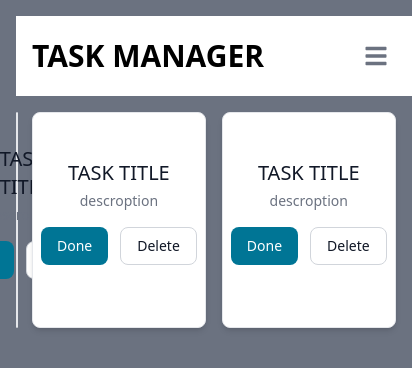
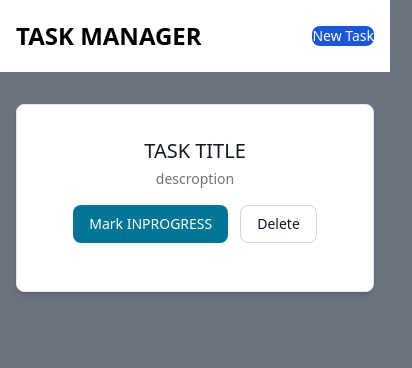
Before and after one commit to Toobaafzalii/azki-task-manager, a Next.js app: page / in a window 390 px wide. Shown: the top 368 px of the page, 412 px wide, since content can reach past the window. Built offline with nearby package versions, Linux system fonts and the light colour scheme.

Commit message:
feat: modify AppCard to use redux

```diff
--- a/src/app/components/appCard/index.tsx
+++ b/src/app/components/appCard/index.tsx
@@ -1,7 +1,10 @@
  "use client"
 
-import { Card, Dropdown, DropdownItem } from "flowbite-react";
+import { deleteTask, updateTaskStatus } from "@/redux/slice";
+import { ITask } from "@/types/type";
+import { Card } from "flowbite-react";
 import React from "react";
+import { useDispatch } from "react-redux";
 
 const customTheme = {
     "root": {
@@ -22,7 +25,30 @@ const customTheme = {
     }
   }
 
-const AppCard:React.FC = () => {
+const AppCard:React.FC<ITask> = ({description, title , status, id}) => {
+  const dispatch = useDispatch();
+
+  const handleStatusChange = () => {
+    let newStatus: "TODO" | "INPROGRESS" | "DONE";
+
+    switch (status) {
+      case "TODO":
+        newStatus = "INPROGRESS";
+        break;
+      case "INPROGRESS":
+        newStatus = "DONE";
+        break;
+      default:
+        newStatus = status;
+    }
+
+    dispatch(updateTaskStatus({ id, status: newStatus }));
+  };
+
+  const handleDelete = () => {
+    dispatch(deleteTask(id));
+  };
+
   return (
     <Card theme={customTheme}  className="max-w-sm ">
       <div className="flex justify-end px-2 pt-2">
@@ -31,13 +57,15 @@ const AppCard:React.FC = () => {
         <h5 className="mb-1 text-xl font-medium text-gray-900 dark:text-white">TASK TITLE</h5>
         <span className="text-sm text-gray-500 dark:text-gray-400">descroption</span>
         <div className="mt-4 flex space-x-3 lg:mt-6">
+        {status !== "DONE" ? (  <button
+            className=" inline-flex items-center rounded-lg bg-cyan-700 px-4 py-2 text-center text-sm font-medium text-white hover:bg-cyan-800 focus:outline-none focus:ring-4 focus:ring-cyan-300 dark:bg-cyan-600 dark:hover:bg-cyan-700 dark:focus:ring-cyan-800"
+            onClick={handleStatusChange}
+          >
+          {status == "TODO" ? "Mark INPROGRESS" : "Mark DONE"}
+          </button>) : (<></>) }
           <button
-            className="inline-flex items-center rounded-lg bg-cyan-700 px-4 py-2 text-center text-sm font-medium text-white hover:bg-cyan-800 focus:outline-none focus:ring-4 focus:ring-cyan-300 dark:bg-cyan-600 dark:hover:bg-cyan-700 dark:focus:ring-cyan-800"
-          >
-            Done
-          </button>
-          <button
-            className="inline-flex items-center rounded-lg border border-gray-300 bg-white px-4 py-2 text-center text-sm font-medium text-gray-900 hover:bg-gray-100 focus:outline-none focus:ring-4 focus:ring-gray-200 dark:border-gray-600 dark:bg-red-500 dark:text-white dark:hover:border-gray-700 dark:hover:bg-red-700 dark:focus:ring-gray-700"
+            className="inline-flex cursor-pointer items-center rounded-lg border border-gray-300 bg-white px-4 py-2 text-center text-sm font-medium text-gray-900 hover:bg-gray-100 focus:outline-none focus:ring-4 focus:ring-gray-200 dark:border-gray-600 dark:bg-red-500 dark:text-white dark:hover:border-gray-700 dark:hover:bg-red-700 dark:focus:ring-gray-700"
+            onClick={handleDelete}
           >
             Delete
           </button>
--- a/src/app/components/appHeader/index.tsx
+++ b/src/app/components/appHeader/index.tsx
@@ -103,14 +103,14 @@ import {
     return (
       <MegaMenu theme={customTheme} className="w-full col-span-4">
         <NavbarBrand href="/">
-          <span className="self-center whitespace-nowrap text-3xl font-semibold dark:text-white">
+          <span className="self-center whitespace-nowrap text-2xl sm:text-3xl font-semibold dark:text-white">
             TASK MANAGER
           </span>
         </NavbarBrand>
-        <div className="order-2 hidden items-center md:flex">
+        <div className="order-2 items-center flex">
           <Button onClick={onNewTaskClick}>New Task</Button>
         </div>
-        <NavbarToggle />
+        {/* <NavbarToggle /> */}
       </MegaMenu>
     );
   }
--- /dev/null
+++ b/src/app/containers/cards.tsx
@@ -0,0 +1,20 @@
+import { useSelector } from "react-redux";
+import AppCard from "../components/appCard";
+import { RootState } from "../../redux/store";
+import { ITask } from "@/types/type";
+
+const AppCardsContainer:React.FC = () => {
+    const tasks = useSelector((state: RootState) => state.tasks.tasks);
+
+    return(
+        <div className="w-full mx-auto grid grid-cols-1 sm:grid-cols-2 md:grid-cols-3 lg:grid-cols-4 gap-x-4 p-4">
+         {tasks.map((task: ITask) => (
+        <AppCard
+          key={task.id}
+         {...task}
+        />
+      ))}
+      </div>
+    )
+}
+export default AppCardsContainer;
--- a/src/app/page.tsx
+++ b/src/app/page.tsx
@@ -1,22 +1,18 @@
 "use client"
 
 import { useState } from "react";
-import AppCard from "./components/appCard";
 import AppHeader from "./components/appHeader";
 import AppModal from "./components/appModal";
+import AppCardsContainer from "./containers/cards";
 
 export default function App() {
   const [openModal, setOpenModal] = useState(false);
 
   return (
     <>
-      <div className="w-full mx-auto grid grid-cols-1 sm:grid-cols-2 md:grid-cols-3 lg:grid-cols-4 gap-x-4 p-4">
-      <AppHeader onNewTaskClick={() => setOpenModal(true)} />
-      <AppModal openModal={openModal} setOpenModal={setOpenModal} />
-        <AppCard />
-        <AppCard />
-        <AppCard />
-      </div>
+          <AppHeader onNewTaskClick={() => setOpenModal(true)} />
+          <AppModal openModal={openModal} setOpenModal={setOpenModal} />
+          <AppCardsContainer/>
     </>
   );
 }
```
